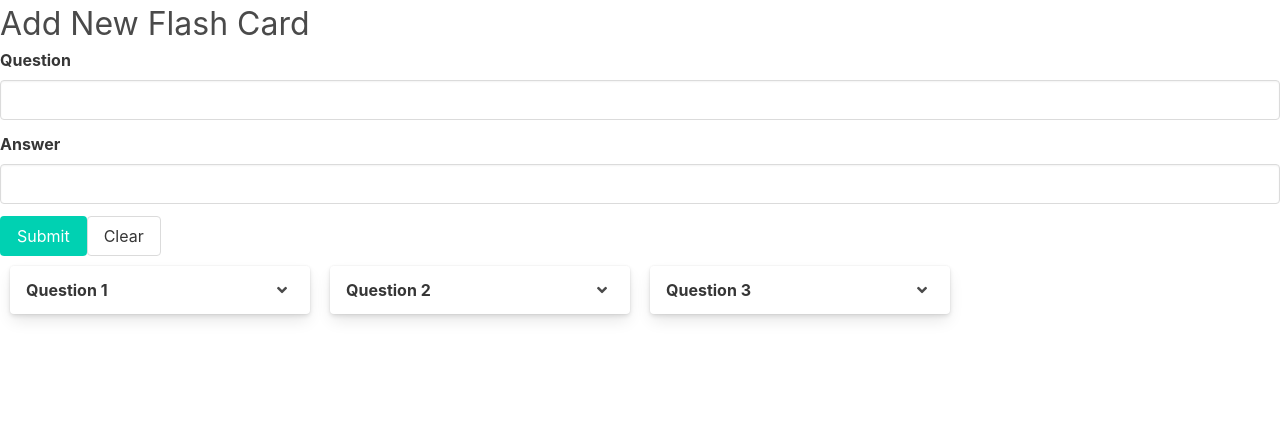
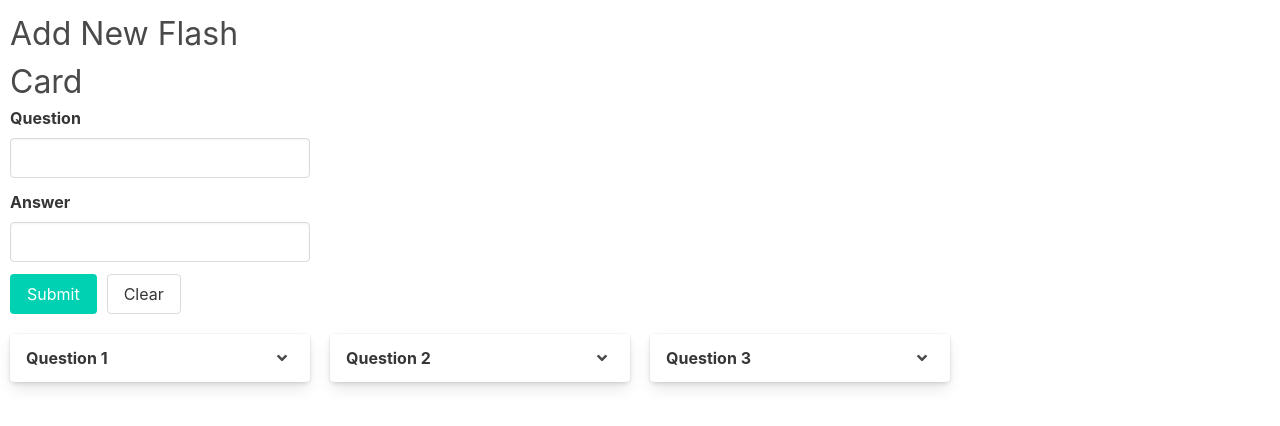
Before and after one commit to lwairore/angular-flashcard-game, an Angular app: page / in a window 1280 px wide. Shown: the top 426 px of the page. Built offline with nearby package versions, Linux system fonts and the light colour scheme.

Commit message:
- add some CSS.

```diff
--- a/src/app/app.component.css
+++ b/src/app/app.component.css
@@ -2,3 +2,12 @@
     display: flex;
     flex-wrap: wrap;
 }
+
+form {
+    margin: 10px;
+    width: 300px;
+}
+
+.clear-btn {
+    margin-left: 10px;
+}
```
